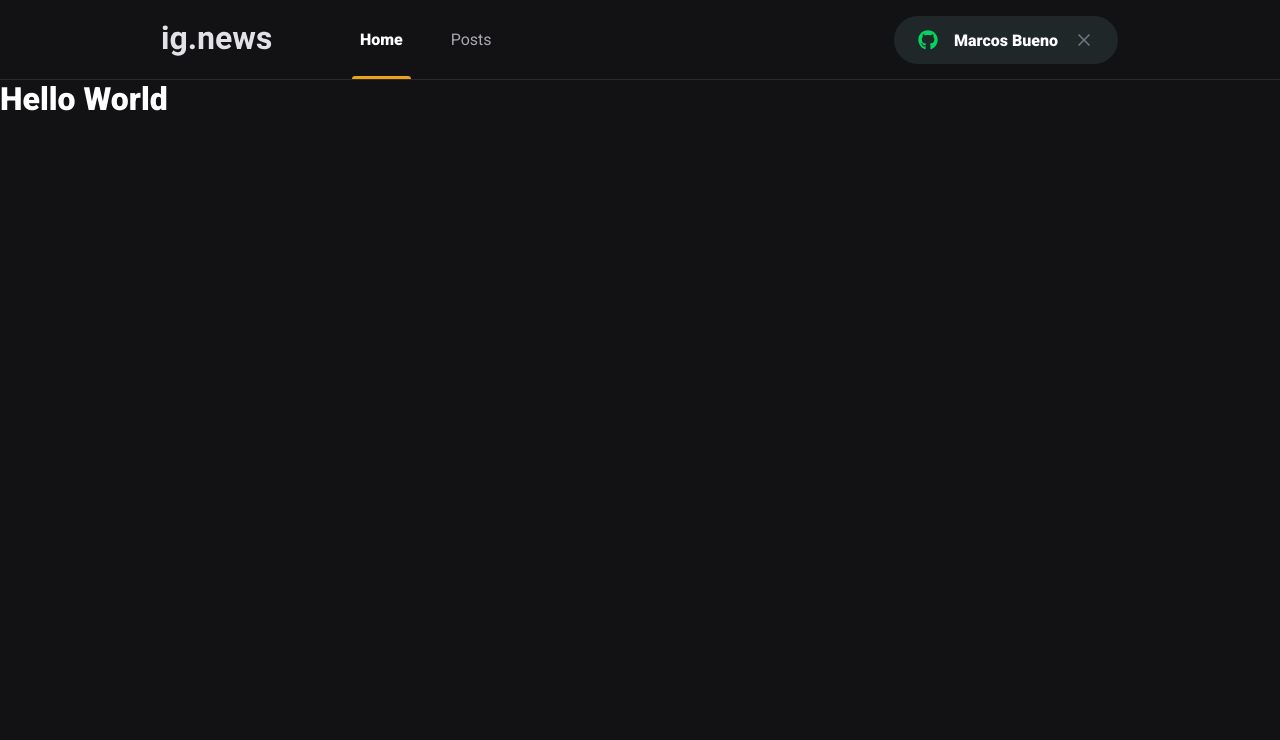
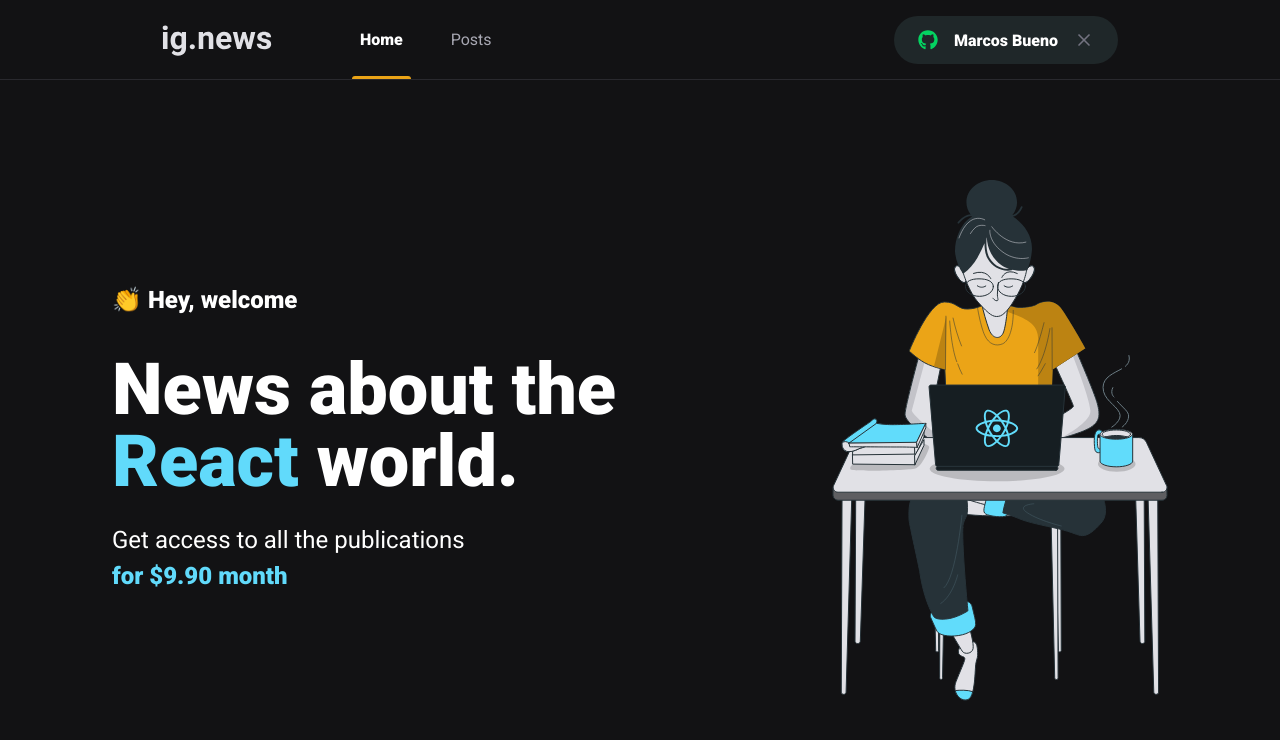
Before and after one commit to marcos-bueno/blog-assinatura, a Next.js app: page / in a window 1280 px wide. Shown: the top 740 px of the page. Built offline with nearby package versions, Linux system fonts and the light colour scheme.

Commit message:
home component

```diff
--- /dev/null
+++ b/src/pages/home.module.scss
@@ -0,0 +1,40 @@
+.contentContainer {
+  max-width: 1120px;
+  margin: 0 auto;
+  padding: 0 2rem;
+  height: calc(100vh - 5rem);
+  display: flex;
+  align-items: center;
+  justify-content: space-between;
+}
+
+.hero {
+  max-width: 600px;
+
+  > span {
+    font-size: 1.5rem;
+    font-weight: bold;
+  }
+
+  h1 {
+    font-size: 4.5rem;
+    line-height: 4.5rem;
+    font-weight: 900;
+    margin-top: 2.5rem;
+
+    span {
+      color: var(--cyan-500);
+    }
+  }
+
+  p {
+    font-size: 1.5rem;
+    line-height: 2.25rem;
+    margin-top: 1.5rem;
+
+    span {
+      color: var(--cyan-500);
+      font-weight: bold;
+    }
+  }
+}
--- a/src/pages/index.tsx
+++ b/src/pages/index.tsx
@@ -1,12 +1,27 @@
 import Head from "next/head";
+
+import styles from "./home.module.scss";
 
 export default function Home() {
   return (
     <>
       <Head>
-        <title>Blog Assinatura</title>
+        <title>Home | Blog Assinatura</title>
       </Head>
-      <h1>Hello World</h1>
+      <main className={styles.contentContainer}>
+        <section className={styles.hero}>
+          <span>👏 Hey, welcome</span>
+
+          <h1>
+            News about the <span>React</span> world.
+          </h1>
+          <p>
+            Get access to all the publications <br />
+            <span>for $9.90 month</span>
+          </p>
+        </section>
+        <img src="/images/avatar.svg" alt=" Girl coding" />
+      </main>
     </>
   );
 }
```
